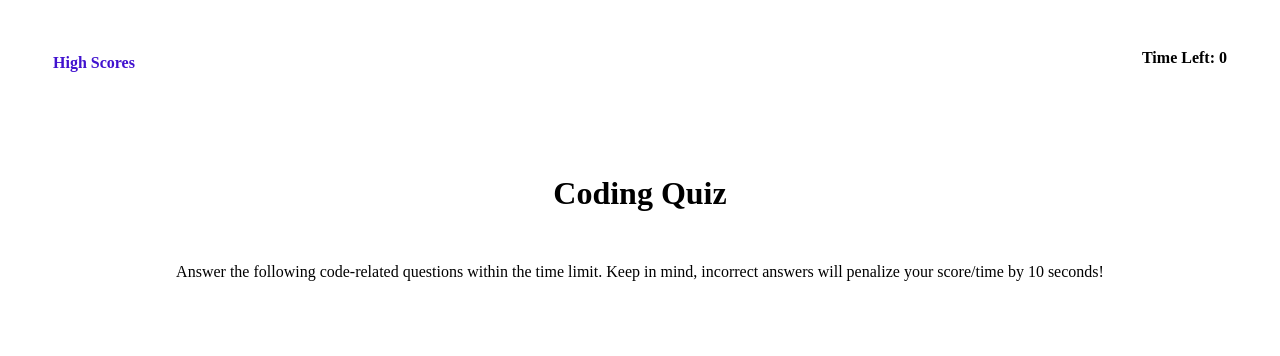
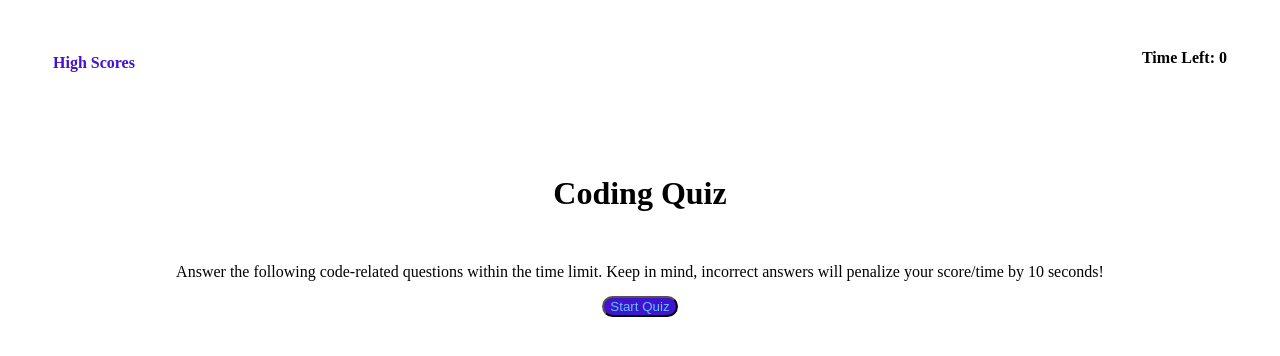
Before and after one commit to jalarcon95/Timed-Coding-Assessment, a plain HTML site: page index.html in a window 1280 px wide. Drawn offline with Linux system fonts and the light colour scheme.

Commit message:
created function for button to start quiz

```diff
--- a/assets/css/style.css
+++ b/assets/css/style.css
@@ -1,6 +1,6 @@
 :root {
     --primary: #4112cf;
-    --secondary: #1778ad;
+    --secondary: #5fc6fe;
 }
 
 header div {
--- a/assets/js/script.js
+++ b/assets/js/script.js
@@ -9,8 +9,10 @@ var answer = document.querySelector(".answer");
 var linkScore = document.querySelector(".a-score");
 var remainTime = document.querySelector(".timer");
 var firstColor = "#4112cf";
-var secondColor = "#1778ad";
+var secondColor = "#5fc6fe";
 var textCnt = "left";
+
+initialContent();
 
 var questions = [
 
@@ -65,4 +67,31 @@ var questions = [
 
     },
 
-]
+];
+
+function createButton (id, txt){
+    var button = document.createElement("button");
+    button.setAttribute("id", id);
+    button.textContent = txt;
+    button.style.background = firstColor;
+    button.style.color = secondColor;
+    button.style.borderRadius = "20px"
+    containerBtn.appendChild(button);
+
+}
+
+function initialContent()
+{
+    createButton("start", "Start Quiz");
+
+    highOption: 0;
+}
+
+var checkTimer = function(){
+    var eval = false;
+    if(timer <= 0){
+        timer = 0;
+        eval = true
+    }
+    return eval;
+};
```
